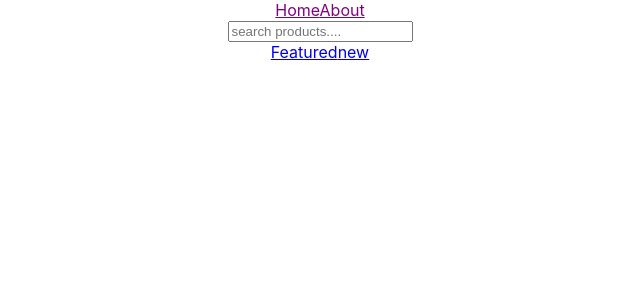
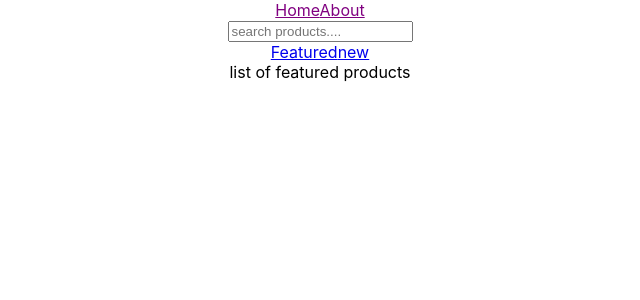
Before and after one commit to aniket-bhadra/Learning-react-router, a React (Create React App) app: page /products in a window 1280 px wide. Shown: the top 300 px of the page, without its empty margins (320-960 px from the left). Built offline with nearby package versions, Linux system fonts and the light colour scheme.

Commit message:
implemented- one of the child rendered at the parent route level using index route

```diff
--- a/src/App.js
+++ b/src/App.js
@@ -10,7 +10,6 @@ import FeaturedProducts from "./components/products/product-list/FeaturedProduct
 import NewProducts from "./components/products/product-list/NewProducts";
 import Products from "./components/products/Products";
 
-
 function App() {
   return (
     <div className="App">
@@ -21,6 +20,10 @@ function App() {
         <Route path="order-summary" element={<OrderSummary />} />
 
         <Route path="products" element={<Products />}>
+          <Route index element={<FeaturedProducts />} />
+
+          {/* this index route contain the index prop not path, this index route will now share the path of the parent route which is products */}
+
           <Route path="featured" element={<FeaturedProducts />} />
           <Route path="new" element={<NewProducts />} />
         </Route>
```
